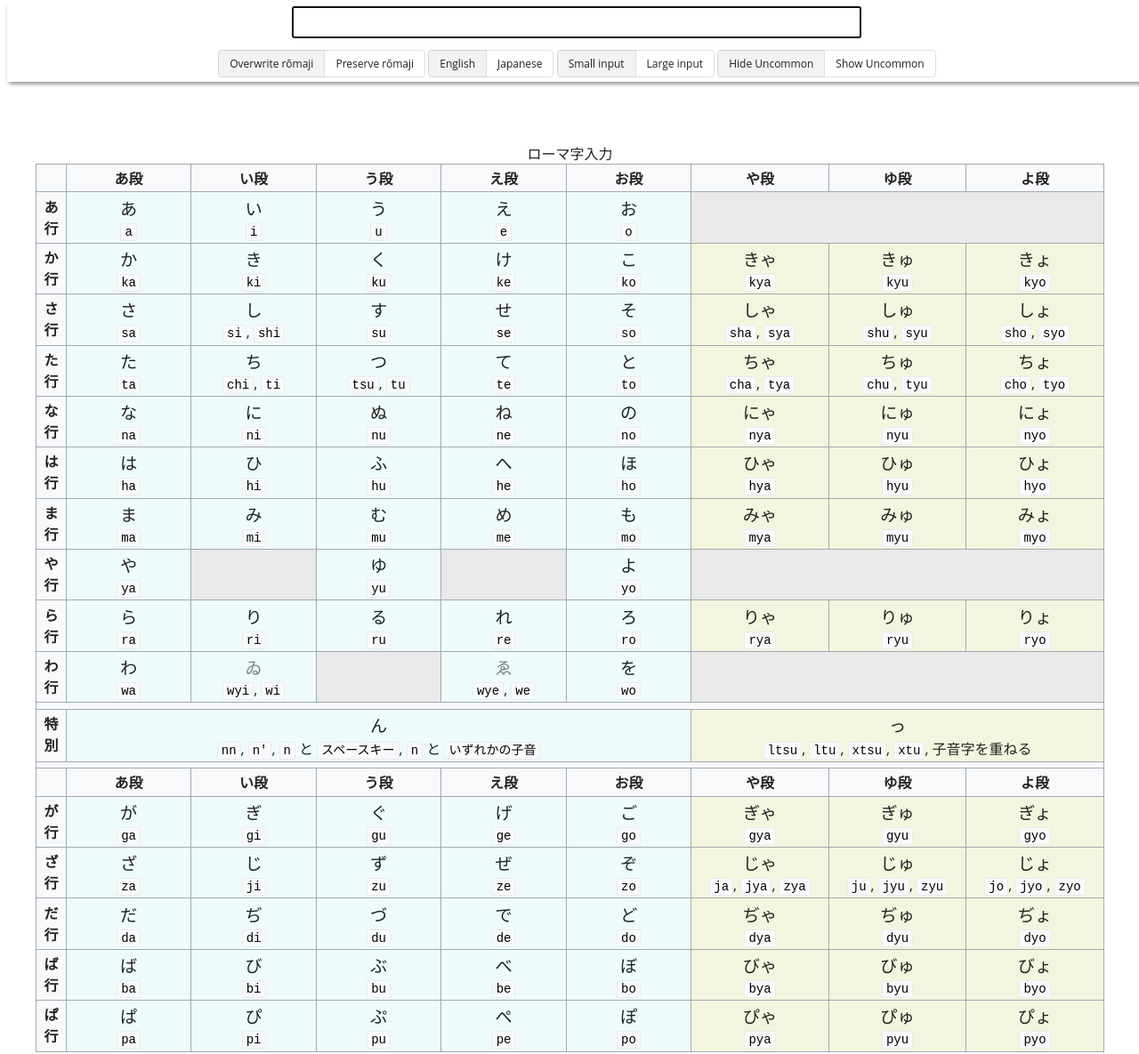
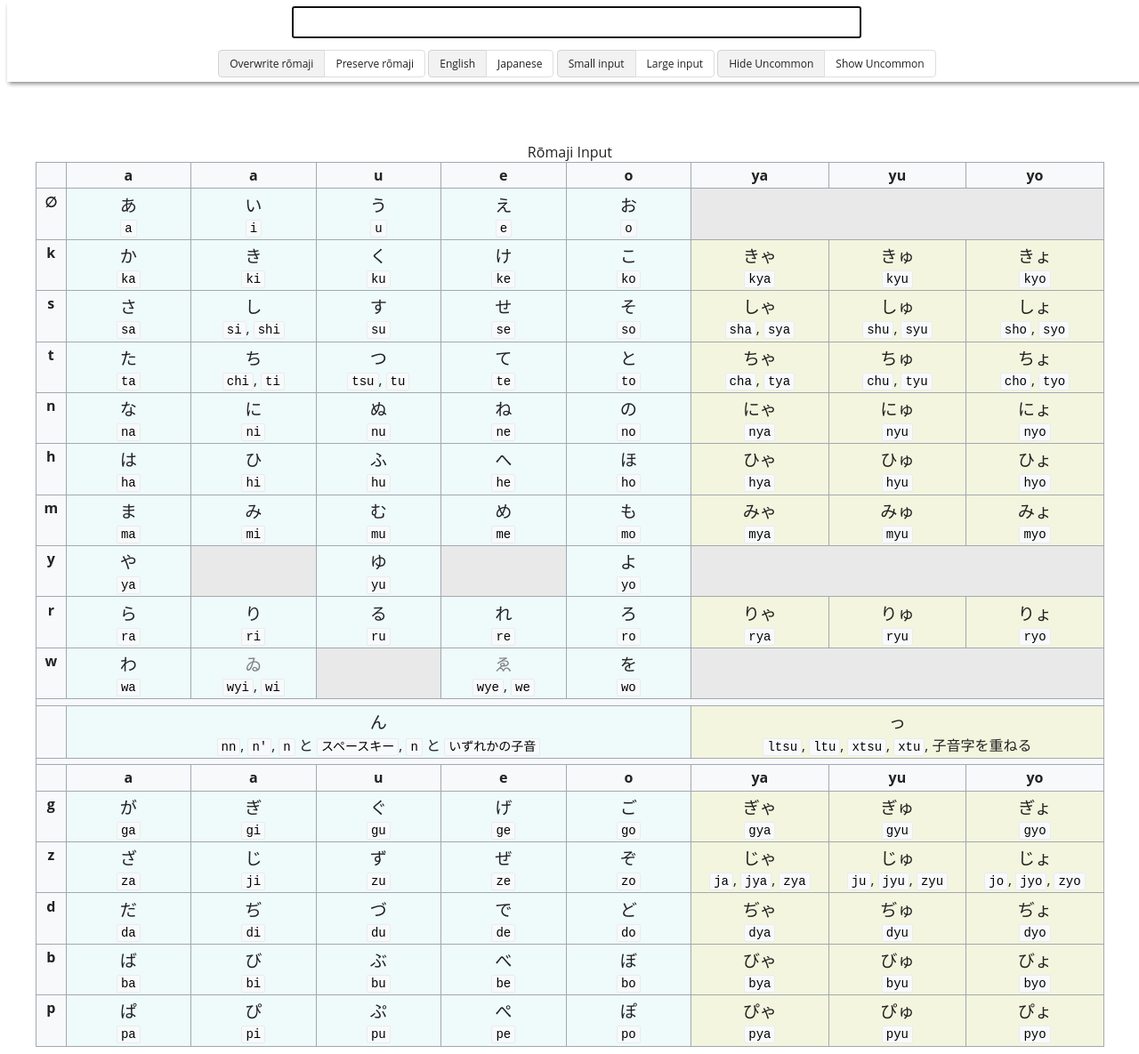
Before and after one commit to mchaver/japonic-app, a plain HTML site: page index.html in a window 1280 px wide. Shown: the whole page at 89% size. Drawn offline with Linux system fonts and the light colour scheme; no server answers.

Commit message:
More multilingual support

```diff
--- a/index.html
+++ b/index.html
@@ -321,20 +321,50 @@
 
    <table class="kanatable nowraplinks" style="vertical-align:top;padding:2px;margin:10em 0 0 2em;" width="95%" cellpadding="2" border="0">
       <tbody>
-	<caption>ローマ字入力</caption>
+	<caption>
+	  <span class="en">Rōmaji Input</span>
+	  <span class="jp">ローマ字入力</span>
+	</caption>
 	<tr>
 	  <th width="2%"></th>
-	  <th width="10%">あ段</th>
-	  <th width="10%">い段</th>
-	  <th width="10%">う段</th>
-	  <th width="10%">え段</th>
-	  <th width="10%">お段</th>
-	  <th width="11%">や段</th>
-	  <th width="11%">ゆ段</th>
-	  <th width="11%">よ段</th>
+	  <th width="10%">
+	    <span class="en">a</span>
+	    <span class="jp">あ段</span>
+	  </th>
+	  <th width="10%">
+	    <span class="en">a</span>
+	    <span class="jp">い段</span>
+	  </th>
+	  <th width="10%">
+	    <span class="en">u</span>
+	    <span class="jp">う段</span>
+	  </th>
+	  <th width="10%">
+	    <span class="en">e</span>
+	    <span class="jp">え段</span>
+	  </th>
+	  <th width="10%">
+	    <span class="en">o</span>
+	    <span class="jp">お段</span>
+	  </th>
+	  <th width="11%">
+	    <span class="en">ya</span>
+	    <span class="jp">や段</span>
+	  </th>
+	  <th width="11%">
+	    <span class="en">yu</span>
+	    <span class="jp">ゆ段</span>
+	  </th>
+	  <th width="11%">
+	    <span class="en">yo</span>
+	    <span class="jp">よ段</span>
+	  </th>
 	</tr>
 	<tr valign="top" align="center">
-	  <th title="vowels">あ行</th>
+	  <th title="vowels">
+	    <span class="en">∅</span>
+	    <span class="jp">あ行</span>
+	  </th>
 	  <td bgcolor="#EFFAFA"><big>あ</big><br><code>a</code></td>
 	  <td bgcolor="#EFFAFA"><big>い</big><br><code>i</code></td>
 	  <td bgcolor="#EFFAFA"><big>う</big><br><code>u</code></td>
@@ -343,7 +373,10 @@
 	  <td colspan="3" bgcolor="#E9E9E9"></td>
 	</tr>
 	<tr valign="top" align="center">
-	  <th>か行</th>
+	  <th>
+	    <span class="en">k</span>
+	    <span class="jp">か行</span>
+	  </th>
 	  <td bgcolor="#EFFAFA"><big>か</big><br><code>ka</code></td>
 	  <td bgcolor="#EFFAFA"><big>き</big><br><code>ki</code></td>
 	  <td bgcolor="#EFFAFA"><big>く</big><br><code>ku</code></td>
@@ -354,7 +387,10 @@
 	  <td bgcolor="#F3F5DE"><big>きょ</big><br><code>kyo</code><span class="uncommon">, <code>kilyo</code>, <code>kixyo</code></span></td>
 	</tr>
 	<tr valign="top" align="center">
-	  <th>さ行</th>
+	  <th>
+	    <span class="en">s</span>
+	    <span class="jp">さ行</span>
+	  </th>
 	  <td bgcolor="#EFFAFA"><big>さ</big><br><code>sa</code></td>
 	  <td bgcolor="#EFFAFA"><big>し</big><br><code>si</code>, <code>shi</code></td>
 	  <td bgcolor="#EFFAFA"><big>す</big><br><code>su</code></td>
@@ -365,7 +401,10 @@
 	  <td bgcolor="#F3F5DE"><big>しょ</big><br><code>sho</code>, <code>syo</code><span class="uncommon">, <code>shilyu</code>, <code>shixyo</code></span></td>
 	</tr>
 	<tr valign="top" align="center">
-	  <th>た行</th>
+	  <th>
+	    <span class="en">t</span>
+	    <span class="jp">た行</span>
+	  </th>
 	  <td bgcolor="#EFFAFA"><big>た</big><br><code>ta</code></td>
 	  <td bgcolor="#EFFAFA"><big>ち</big><br><code>chi</code>, <code>ti</code></td>
 	  <td bgcolor="#EFFAFA"><big>つ</big><br><code>tsu</code>, <code>tu</code></td>
@@ -376,7 +415,10 @@
 	  <td bgcolor="#F3F5DE"><big>ちょ</big><br><code>cho</code>, <code>tyo</code><span class="uncommon">, <code>tilyo</code>, <code>tixyo</code></span></td>
 	</tr>
 	<tr valign="top" align="center">
-	  <th>な行</th>
+	  <th>
+	    <span class="en">n</span>
+	    <span class="jp">な行</span>
+	  </th>
 	  <td bgcolor="#EFFAFA"><big>な</big><br><code>na</code></td>
 	  <td bgcolor="#EFFAFA"><big>に</big><br><code>ni</code></td>
 	  <td bgcolor="#EFFAFA"><big>ぬ</big><br><code>nu</code></td>
@@ -387,7 +429,10 @@
 	  <td bgcolor="#F3F5DE"><big>にょ</big><br><code>nyo</code><span class="uncommon">, <code>nilyo</code>, <code>nixyo</code></span></td>
 	</tr>
 	<tr valign="top" align="center">
-	  <th>は行</th>
+	  <th>
+	    <span class="en">h</span>
+	    <span class="jp">は行</span>
+	  </th>
 	  <td bgcolor="#EFFAFA"><big>は</big><br><code>ha</code></td>
 	  <td bgcolor="#EFFAFA"><big>ひ</big><br><code>hi</code></td>
 	  <td bgcolor="#EFFAFA"><big>ふ</big><br><code>hu</code></td>
@@ -398,7 +443,10 @@
 	  <td bgcolor="#F3F5DE"><big>ひょ</big><br><code>hyo</code><span class="uncommon">, <code>hilyo</code>, <code>hixyo</code></span></td>
 	</tr>
 	<tr valign="top" align="center">
-	  <th>ま行</th>
+	  <th>
+	    <span class="en">m</span>
+	    <span class="jp">ま行</span>
+	  </th>
 	  <td bgcolor="#EFFAFA"><big>ま</big><br><code>ma</code></td>
 	  <td bgcolor="#EFFAFA"><big>み</big><br><code>mi</code></td>
 	  <td bgcolor="#EFFAFA"><big>む</big><br><code>mu</code></td>
@@ -409,7 +457,10 @@
 	  <td bgcolor="#F3F5DE"><big>みょ</big><br><code>myo</code><span class="uncommon">, <code>milyo</code>, <code>mixyo</code></span></td>
 	</tr>
 	<tr valign="top" align="center">
-	  <th>や行</th>
+	  <th>
+	    <span class="en">y</span>
+	    <span class="jp">や行</span>
+	  </th>
 	  <td bgcolor="#EFFAFA"><big>や</big><br><code>ya</code></td>
 	  <td bgcolor="#E9E9E9"></td>
 	  <td bgcolor="#EFFAFA"><big>ゆ</big><br><code>yu</code></td>
@@ -418,7 +469,10 @@
 	  <td colspan="3" bgcolor="#E9E9E9"></td>
 	</tr>
 	<tr valign="top" align="center">
-	  <th>ら行</th>
+	  <th>
+	    <span class="en">r</span>
+	    <span class="jp">ら行</span>
+	  </th>
 	  <td bgcolor="#EFFAFA"><big>ら</big><br><code>ra</code></td>
 	  <td bgcolor="#EFFAFA"><big>り</big><br><code>ri</code></td>
 	  <td bgcolor="#EFFAFA"><big>る</big><br><code>ru</code></td>
@@ -429,7 +483,10 @@
 	  <td bgcolor="#F3F5DE"><big>りょ</big><br><code>ryo</code><span class="uncommon">, <code>rilyo</code>, <code>rixyo</code></span></td>
 	</tr>
 	<tr valign="top" align="center">
-	  <th>わ行</th>
+	  <th>
+	    <span class="en">w</span>
+	    <span class="jp">わ行</span>
+	  </th>
 	  <td bgcolor="#EFFAFA"><big>わ</big><br><code>wa</code></td>
 	  <td bgcolor="#EFFAFA"><big style="color:#808080">ゐ</big><br><code>wyi</code>, <code>wi</code></td>
 	  <td bgcolor="#E9E9E9"></td>
@@ -443,7 +500,7 @@
 	</tr>
 
 	<tr valign="top" align="center">
-	  <th>特別</th>
+	  <th></th>
 	  <td colspan="5" bgcolor="#EFFAFA"><big>ん</big><br><code>nn</code>, <code>n'</code>, <code>n</code> と <code>スペースキー</code>, <code>n</code> と <code>いずれかの子音</code></td>
 	  <td colspan="3" bgcolor="#F3F5DE"><big>っ</big><br><code>ltsu</code>, <code>ltu</code>, <code>xtsu</code>, <code>xtu</code>, 子音字を重ねる</td>
 	</tr>
@@ -454,18 +511,45 @@
 
 	<tr>
 	  <th width="2%"></th>
-	  <th width="10%">あ段</th>
-	  <th width="10%">い段</th>
-	  <th width="10%">う段</th>
-	  <th width="10%">え段</th>
-	  <th width="10%">お段</th>
-	  <th width="11%">や段</th>
-	  <th width="11%">ゆ段</th>
-	  <th width="11%">よ段</th>
+	  <th width="10%">
+	    <span class="en">a</span>
+	    <span class="jp">あ段</span>
+	  </th>
+	  <th width="10%">
+	    <span class="en">a</span>
+	    <span class="jp">い段</span>
+	  </th>
+	  <th width="10%">
+	    <span class="en">u</span>
+	    <span class="jp">う段</span>
+	  </th>
+	  <th width="10%">
+	    <span class="en">e</span>
+	    <span class="jp">え段</span>
+	  </th>
+	  <th width="10%">
+	    <span class="en">o</span>
+	    <span class="jp">お段</span>
+	  </th>
+	  <th width="11%">
+	    <span class="en">ya</span>
+	    <span class="jp">や段</span>
+	  </th>
+	  <th width="11%">
+	    <span class="en">yu</span>
+	    <span class="jp">ゆ段</span>
+	  </th>
+	  <th width="11%">
+	    <span class="en">yo</span>
+	    <span class="jp">よ段</span>
+	  </th>
 	</tr>
 
 	<tr valign="top" align="center">
-	  <th>が行</th>
+	  <th>
+	    <span class="en">g</span>
+	    <span class="jp">が行</span>
+	  </th>
 	  <td bgcolor="#EFFAFA"><big>が</big><br><code>ga</code></td>
 	  <td bgcolor="#EFFAFA"><big>ぎ</big><br><code>gi</code></td>
 	  <td bgcolor="#EFFAFA"><big>ぐ</big><br><code>gu</code></td>
@@ -477,7 +561,10 @@
 	</tr>
 
 	<tr valign="top" align="center">
-	  <th>ざ行</th>
+	  <th>
+	    <span class="en">z</span>
+	    <span class="jp">ざ行</span>
+	  </th>
 	  <td bgcolor="#EFFAFA"><big>ざ</big><br><code>za</code></td>
 	  <td bgcolor="#EFFAFA"><big>じ</big><br><code>ji</code></td>
 	  <td bgcolor="#EFFAFA"><big>ず</big><br><code>zu</code></td>
@@ -489,7 +576,10 @@
 	</tr>
 
 	<tr valign="top" align="center">
-	  <th>だ行</th>
+	  <th>
+	    <span class="en">d</span>
+	    <span class="jp">だ行</span>
+	  </th>
 	  <td bgcolor="#EFFAFA"><big>だ</big><br><code>da</code></td>
 	  <td bgcolor="#EFFAFA"><big>ぢ</big><br><code>di</code></td>
 	  <td bgcolor="#EFFAFA"><big>づ</big><br><code>du</code></td>
@@ -501,7 +591,10 @@
 	</tr>
 
 	<tr valign="top" align="center">
-	  <th>ば行</th>
+	  <th>
+	    <span class="en">b</span>
+	    <span class="jp">ば行</span>
+	  </th>
 	  <td bgcolor="#EFFAFA"><big>ば</big><br><code>ba</code></td>
 	  <td bgcolor="#EFFAFA"><big>び</big><br><code>bi</code></td>
 	  <td bgcolor="#EFFAFA"><big>ぶ</big><br><code>bu</code></td>
@@ -513,7 +606,10 @@
 	</tr>
 
 	<tr valign="top" align="center">
-	  <th>ぱ行</th>
+	  <th>
+	    <span class="en">p</span>
+	    <span class="jp">ぱ行</span>
+	  </th>
 	  <td bgcolor="#EFFAFA"><big>ぱ</big><br><code>pa</code></td>
 	  <td bgcolor="#EFFAFA"><big>ぴ</big><br><code>pi</code></td>
 	  <td bgcolor="#EFFAFA"><big>ぷ</big><br><code>pu</code></td>
```
